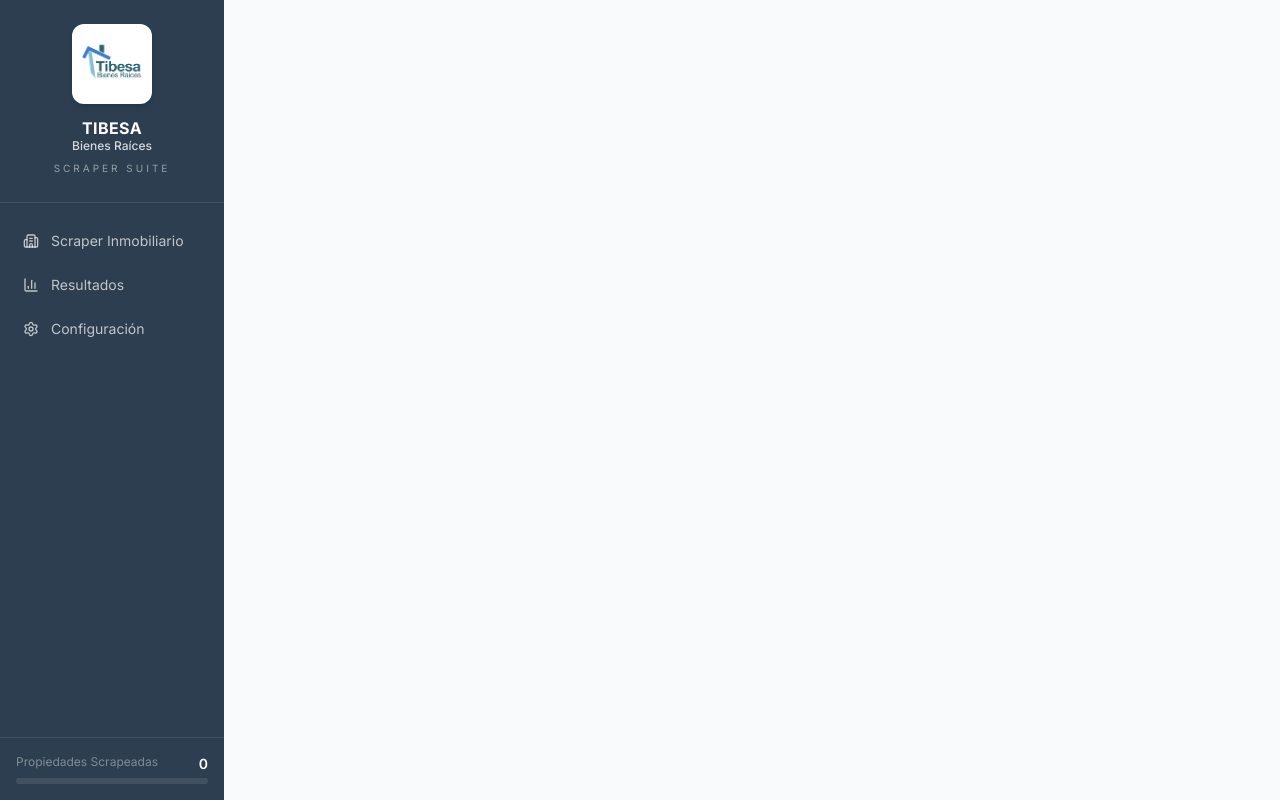
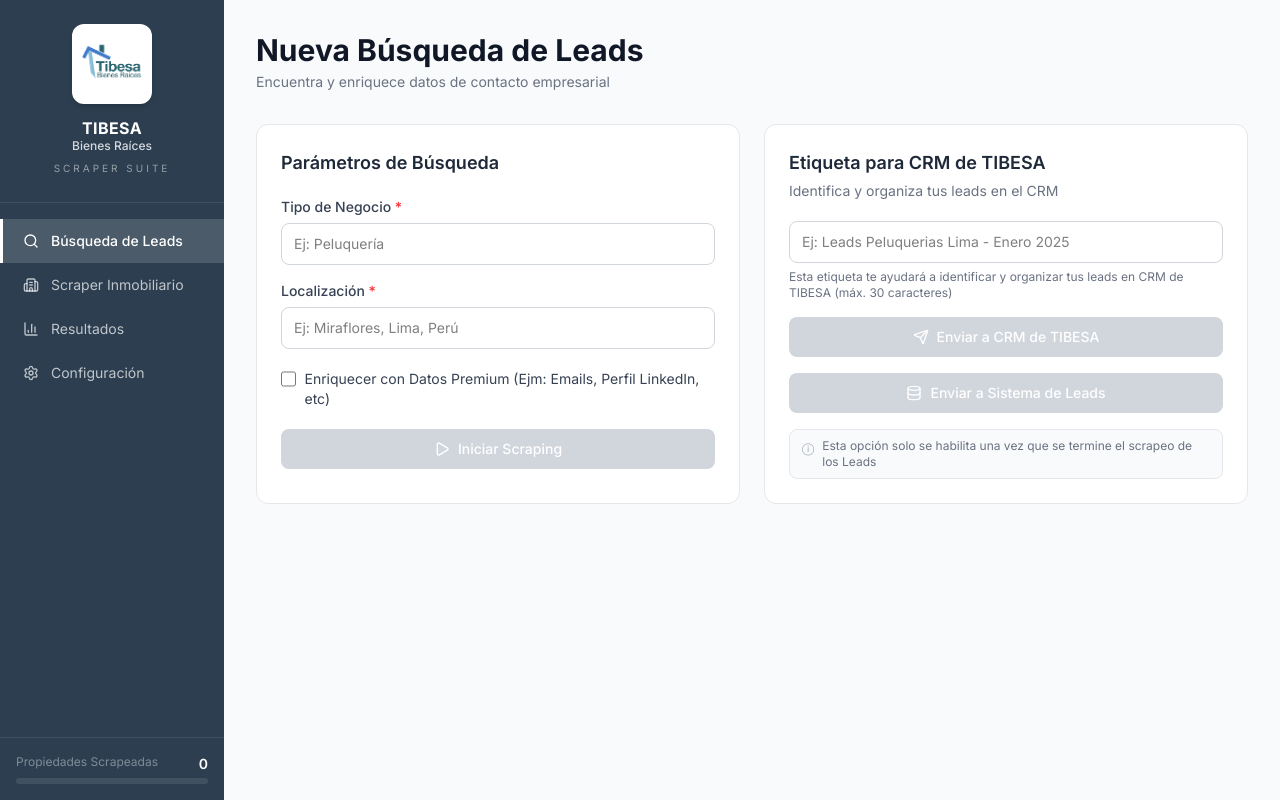
Before and after one commit to Instalacionesaria/Scraper-TIBESA, a React (Vite) app in the folder Frontend-Scraper-TIBESA/: page /leads in a window 1280 px wide. Built offline with nearby package versions, Linux system fonts and the light colour scheme; no server answers.

Commit message:
feat(frontend): add Busqueda de Leads page and sidebar entry

```diff
--- a/Frontend-Scraper-TIBESA/src/App.jsx
+++ b/Frontend-Scraper-TIBESA/src/App.jsx
@@ -3,6 +3,7 @@
 import ScraperPage from './pages/ScraperPage'
 import ResultadosPage from './pages/ResultadosPage'
 import ConfiguracionPage from './pages/ConfiguracionPage'
+import BusquedaLeadsPage from './pages/BusquedaLeadsPage'
 
 function App() {
   return (
@@ -11,6 +12,7 @@
       <main className="flex-1 ml-56 p-8">
         <Routes>
           <Route path="/" element={<ScraperPage />} />
+          <Route path="/leads" element={<BusquedaLeadsPage />} />
           <Route path="/resultados" element={<ResultadosPage />} />
           <Route path="/configuracion" element={<ConfiguracionPage />} />
         </Routes>
--- a/Frontend-Scraper-TIBESA/src/components/Sidebar.jsx
+++ b/Frontend-Scraper-TIBESA/src/components/Sidebar.jsx
@@ -1,7 +1,8 @@
 import { NavLink } from 'react-router-dom'
-import { Building2, BarChart3, Settings, LogOut } from 'lucide-react'
+import { Building2, BarChart3, Settings, LogOut, Search } from 'lucide-react'
 
 const navItems = [
+  { to: '/leads', label: 'Búsqueda de Leads', icon: Search },
   { to: '/', label: 'Scraper Inmobiliario', icon: Building2 },
   { to: '/resultados', label: 'Resultados', icon: BarChart3 },
   { to: '/configuracion', label: 'Configuración', icon: Settings },
--- /dev/null
+++ b/Frontend-Scraper-TIBESA/src/pages/BusquedaLeadsPage.jsx
@@ -0,0 +1,192 @@
+import { useState } from 'react'
+import { Search, Play, Loader2, Send, Database } from 'lucide-react'
+
+const API_BASE = import.meta.env.VITE_API_BASE || 'http://localhost:8000'
+
+const MAX_ETIQUETA_LEN = 30
+
+export default function BusquedaLeadsPage() {
+  const [tipoNegocio, setTipoNegocio] = useState('')
+  const [localizacion, setLocalizacion] = useState('')
+  const [enriquecer, setEnriquecer] = useState(false)
+  const [etiqueta, setEtiqueta] = useState('')
+
+  const [status, setStatus] = useState('idle') // idle | scraping | done | error
+  const [enviandoCRM, setEnviandoCRM] = useState(false)
+  const [enviandoLeads, setEnviandoLeads] = useState(false)
+
+  const canStart = tipoNegocio.trim() && localizacion.trim() && status !== 'scraping'
+  const canSendLeads = status === 'done' && etiqueta.trim() && !enviandoLeads
+
+  const handleStart = async () => {
+    if (!canStart) return
+    setStatus('scraping')
+    try {
+      // TODO: conectar con el endpoint del backend cuando esté disponible
+      // const res = await fetch(`${API_BASE}/api/leads/scrape`, { ... })
+      await new Promise(r => setTimeout(r, 1200))
+      setStatus('done')
+    } catch (e) {
+      console.error(e)
+      setStatus('error')
+    }
+  }
+
+  const handleEnviarCRM = async () => {
+    if (!etiqueta.trim()) return
+    setEnviandoCRM(true)
+    try {
+      // TODO: POST a endpoint de CRM
+      await new Promise(r => setTimeout(r, 800))
+      alert('Etiqueta enviada a CRM de TIBESA')
+    } finally {
+      setEnviandoCRM(false)
+    }
+  }
+
+  const handleEnviarLeads = async () => {
+    if (!canSendLeads) return
+    setEnviandoLeads(true)
+    try {
+      // TODO: POST a endpoint de sistema de leads
+      await new Promise(r => setTimeout(r, 800))
+      alert('Leads enviados al Sistema de Leads')
+    } finally {
+      setEnviandoLeads(false)
+    }
+  }
+
+  return (
+    <div>
+      {/* Header */}
+      <div className="mb-8">
+        <h1 className="text-3xl font-bold text-gray-900 mb-1">Nueva Búsqueda de Leads</h1>
+        <p className="text-sm text-gray-500">Encuentra y enriquece datos de contacto empresarial</p>
+      </div>
+
+      <div className="grid grid-cols-1 lg:grid-cols-2 gap-6">
+        {/* Panel izquierdo: Parámetros */}
+        <div className="bg-white border border-gray-200 rounded-xl p-6">
+          <h2 className="text-lg font-semibold text-gray-800 mb-5">Parámetros de Búsqueda</h2>
+
+          <div className="space-y-4">
+            <div>
+              <label className="block text-sm font-medium text-gray-700 mb-1.5">
+                Tipo de Negocio <span className="text-red-500">*</span>
+              </label>
+              <input
+                type="text"
+                value={tipoNegocio}
+                onChange={(e) => setTipoNegocio(e.target.value)}
+                placeholder="Ej: Peluquería"
+                disabled={status === 'scraping'}
+                className="w-full px-3 py-2.5 border border-gray-300 rounded-lg text-sm focus:outline-none focus:ring-2 focus:ring-sky-400 focus:border-transparent disabled:bg-gray-50 disabled:text-gray-500"
+              />
+            </div>
+
+            <div>
+              <label className="block text-sm font-medium text-gray-700 mb-1.5">
+                Localización <span className="text-red-500">*</span>
+              </label>
+              <input
+                type="text"
+                value={localizacion}
+                onChange={(e) => setLocalizacion(e.target.value)}
+                placeholder="Ej: Miraflores, Lima, Perú"
+                disabled={status === 'scraping'}
+                className="w-full px-3 py-2.5 border border-gray-300 rounded-lg text-sm focus:outline-none focus:ring-2 focus:ring-sky-400 focus:border-transparent disabled:bg-gray-50 disabled:text-gray-500"
+              />
+            </div>
+
+            <label className="flex items-start gap-2 cursor-pointer select-none py-1">
+              <input
+                type="checkbox"
+                checked={enriquecer}
+                onChange={(e) => setEnriquecer(e.target.checked)}
+                disabled={status === 'scraping'}
+                className="mt-0.5 w-4 h-4 rounded border-gray-300 text-sky-500 focus:ring-sky-400"
+              />
+              <span className="text-sm text-gray-700">
+                Enriquecer con Datos Premium (Ejm: Emails, Perfil LinkedIn, etc)
+              </span>
+            </label>
+
+            <button
+              onClick={handleStart}
+              disabled={!canStart}
+              className="w-full inline-flex items-center justify-center gap-2 px-4 py-2.5 rounded-lg text-sm font-medium text-white bg-sky-500 hover:bg-sky-600 disabled:bg-gray-300 disabled:cursor-not-allowed transition-colors cursor-pointer"
+            >
+              {status === 'scraping' ? (
+                <><Loader2 className="w-4 h-4 animate-spin" /> Scrapeando...</>
+              ) : (
+                <><Play className="w-4 h-4" /> Iniciar Scraping</>
+              )}
+            </button>
+
+            {status === 'done' && (
+              <div className="text-sm text-green-700 bg-green-50 border border-green-200 rounded-lg px-3 py-2">
+                Scrapeo completado. Ya puedes enviar los leads.
+              </div>
+            )}
+            {status === 'error' && (
+              <div className="text-sm text-red-700 bg-red-50 border border-red-200 rounded-lg px-3 py-2">
+                Ocurrió un error durante el scrapeo.
+              </div>
+            )}
+          </div>
+        </div>
+
+        {/* Panel derecho: Etiqueta CRM */}
+        <div className="bg-white border border-gray-200 rounded-xl p-6">
+          <h2 className="text-lg font-semibold text-gray-800 mb-1">Etiqueta para CRM de TIBESA</h2>
+          <p className="text-sm text-gray-500 mb-5">Identifica y organiza tus leads en el CRM</p>
+
+          <div className="space-y-4">
+            <div>
+              <input
+                type="text"
+                value={etiqueta}
+                onChange={(e) => setEtiqueta(e.target.value.slice(0, MAX_ETIQUETA_LEN))}
+                placeholder="Ej: Leads Peluquerias Lima - Enero 2025"
+                maxLength={MAX_ETIQUETA_LEN}
+                className="w-full px-3 py-2.5 border border-gray-300 rounded-lg text-sm focus:outline-none focus:ring-2 focus:ring-sky-400 focus:border-transparent"
+              />
+              <p className="text-xs text-gray-500 mt-1.5">
+                Esta etiqueta te ayudará a identificar y organizar tus leads en CRM de TIBESA (máx. {MAX_ETIQUETA_LEN} caracteres)
+              </p>
+            </div>
+
+            <button
+              onClick={handleEnviarCRM}
+              disabled={!etiqueta.trim() || enviandoCRM}
+              className="w-full inline-flex items-center justify-center gap-2 px-4 py-2.5 rounded-lg text-sm font-medium text-white bg-emerald-500 hover:bg-emerald-600 disabled:bg-gray-300 disabled:cursor-not-allowed transition-colors cursor-pointer"
+            >
+              {enviandoCRM ? (
+                <><Loader2 className="w-4 h-4 animate-spin" /> Enviando...</>
+              ) : (
+                <><Send className="w-4 h-4" /> Enviar a CRM de TIBESA</>
+              )}
+            </button>
+
+            <button
+              onClick={handleEnviarLeads}
+              disabled={!canSendLeads}
+              className="w-full inline-flex items-center justify-center gap-2 px-4 py-2.5 rounded-lg text-sm font-medium text-white bg-indigo-400 hover:bg-indigo-500 disabled:bg-gray-300 disabled:cursor-not-allowed transition-colors cursor-pointer"
+            >
+              {enviandoLeads ? (
+                <><Loader2 className="w-4 h-4 animate-spin" /> Enviando...</>
+              ) : (
+                <><Database className="w-4 h-4" /> Enviar a Sistema de Leads</>
+              )}
+            </button>
+
+            <div className="text-xs text-gray-500 bg-gray-50 border border-gray-200 rounded-lg px-3 py-2 flex items-start gap-2">
+              <span className="text-gray-400 mt-0.5">ⓘ</span>
+              <span>Esta opción solo se habilita una vez que se termine el scrapeo de los Leads</span>
+            </div>
+          </div>
+        </div>
+      </div>
+    </div>
+  )
+}
```
Also changed, not shown: 1 other file (tests, documents, lock files or other folders).
